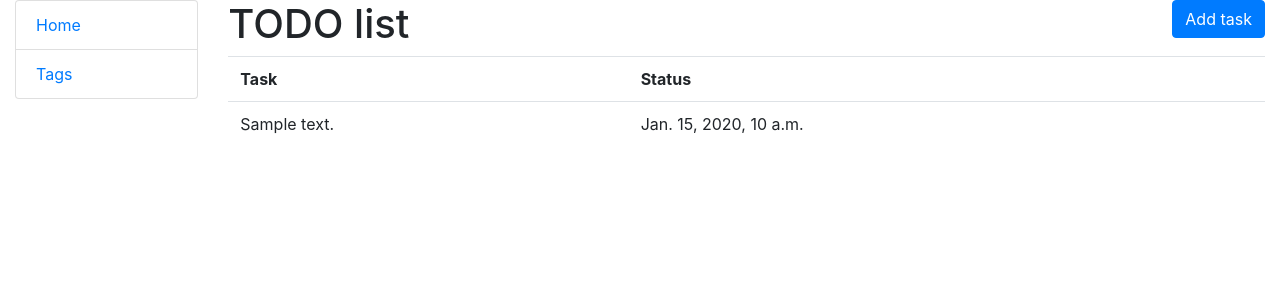
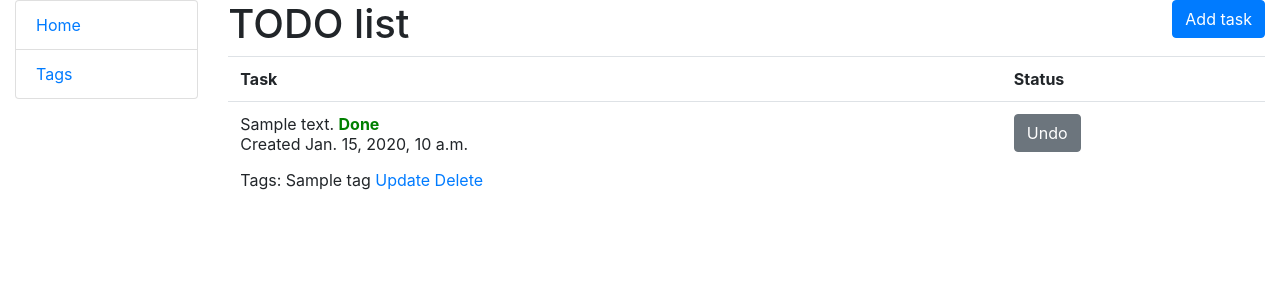
Before and after one commit to Komar88lvl/todo, a Django app: page / in a window 1280 px wide. Shown: the top 300 px of the page. Run offline with Django 5.2, Linux system fonts and the light colour scheme; tables that the repository leaves empty hold one stand-in row (values such as "Sample post").

Commit message:
Add toggle btn for task is_complete in task_list template

```diff
--- a/templates/tracker/task_list.html
+++ b/templates/tracker/task_list.html
@@ -12,9 +12,29 @@
       	<tr>
           <td>
             {{ task.content }}
+            {% if task.is_completed %}
+              <span style="color: green;"><b>Done</b></span>
+            {% else %}
+              <span style="color: red;"><b>Not Done</b></span>
+            {% endif %}
+            <p>Created {{ task.created_at }}</p>
+            <p>Tags:
+              {% for tag in task.tags.all %}
+                {{ tag.name }}
+              {% endfor %}
+              <a href="{% url 'tracker:task-update' pk=task.id %}">Update</a>
+              <a href="{% url 'tracker:task-delete' pk=task.id %}">Delete</a>
+            </p>
           </td>
           <td>
-            {{ task.created_at }}
+            {% if task.is_completed %}
+              <a href="{% url 'tracker:task-toggle-complete' pk=task.id %}" class="btn btn-secondary">
+                Undo
+              </a>
+            {% else %}
+              <a href="{% url 'tracker:task-toggle-complete' pk=task.id %}" class="btn btn-success">
+                Complete
+            {% endif %}
           </td>
         </tr>
       {% endfor %}
```
